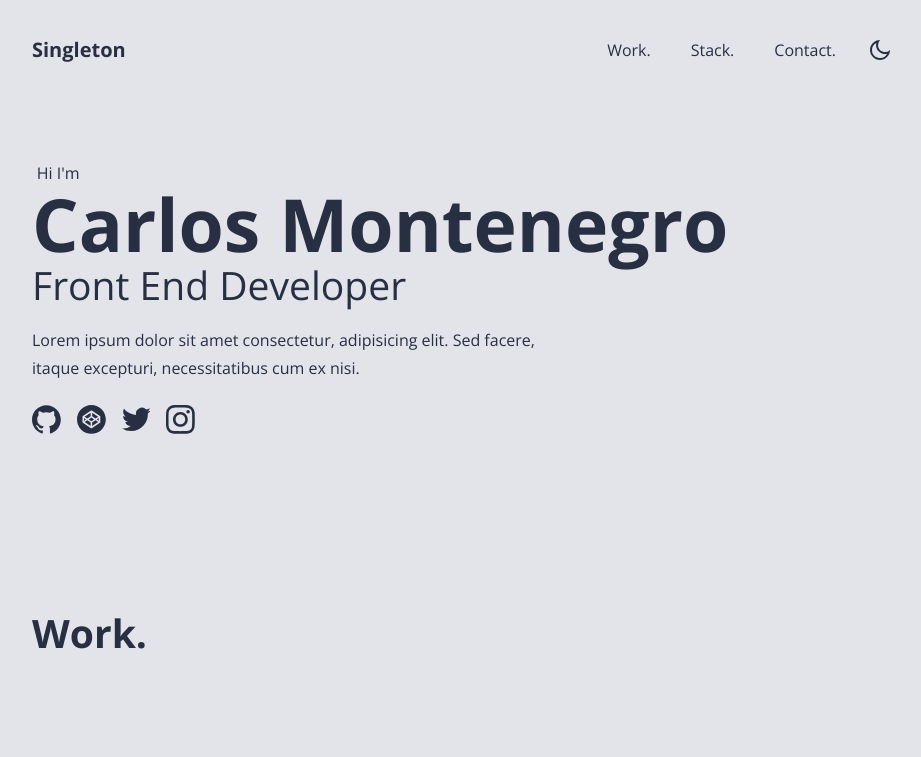
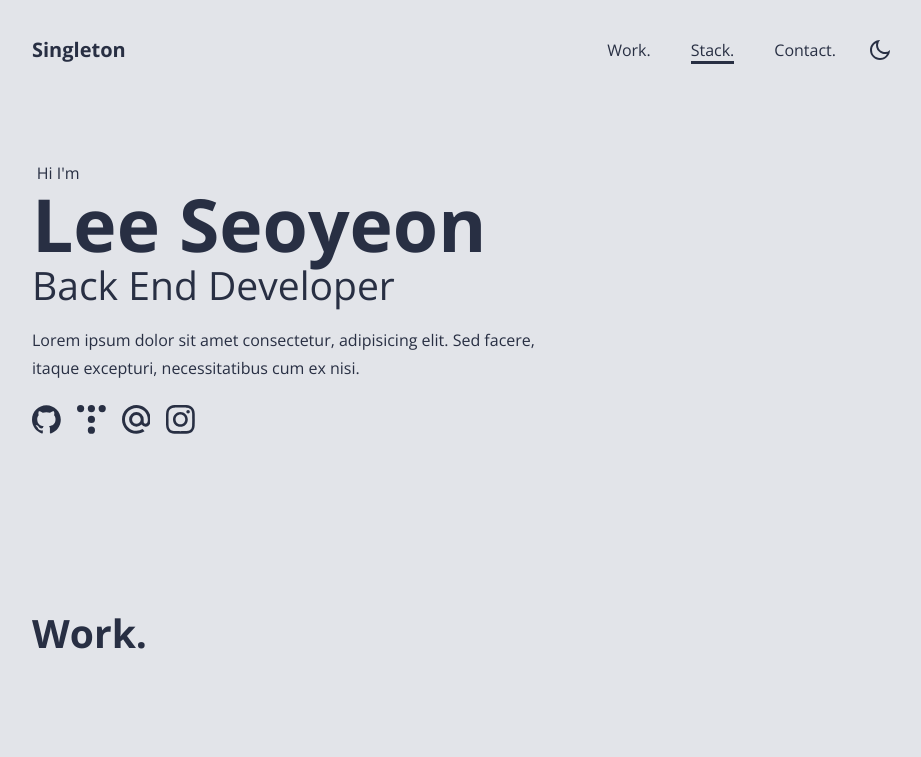
Before and after one commit to seoyeonDev/seoyeonDev.github.io, a React (Vite) app: page / in a window 1280 px wide. Shown: the top 757 px of the page, without its empty margins (178-1099 px from the left). Built offline with nearby package versions, Linux system fonts and the light colour scheme.

Commit message:
Start Blog

```diff
--- a/package.json
+++ b/package.json
@@ -10,7 +10,7 @@
   "dependencies": {
     "react": "^18.0.0",
     "react-dom": "^18.0.0",
-    "react-icons": "^4.3.1",
+    "react-icons": "^4.10.1",
     "uuid": "^8.3.2"
   },
   "devDependencies": {
--- a/src/data.js
+++ b/src/data.js
@@ -1,15 +1,15 @@
 import * as icon  from 'react-icons/si'
 
 const profile = {
-	name: 'Carlos Montenegro',
-	role: 'Front End Developer',
-	description: 'Lorem ipsum dolor sit amet consectetur, adipisicing elit. Sed facere, itaque excepturi, necessitatibus cum ex nisi.',
+	name: 'Lee Seoyeon',
+	role: 'Back End Developer',
+	description: '',
 };
 
 const social = [
-	{ icon: icon.SiGithub, link: 'https://github.com' },
-	{ icon: icon.SiCodepen, link: 'https://www.medium.com/' },
-	{ icon: icon.SiTwitter, link: 'https://www.twitter.com/' },
+	{ icon: icon.SiGithub, link: 'https://github.com/seoyeonDev' },
+	{ icon: icon.SiTistory, link: 'https://skylarcoding.tistory.com/' },
+	{ icon: icon.SiMaildotru, link: 'mailto:skylarlee1003@gmail.com' },
 	{ icon: icon.SiInstagram, link: 'https://www.instagram.com/' },
 ];
 
```
Also changed, not shown: 2 other files (tests, documents, lock files or other folders).
